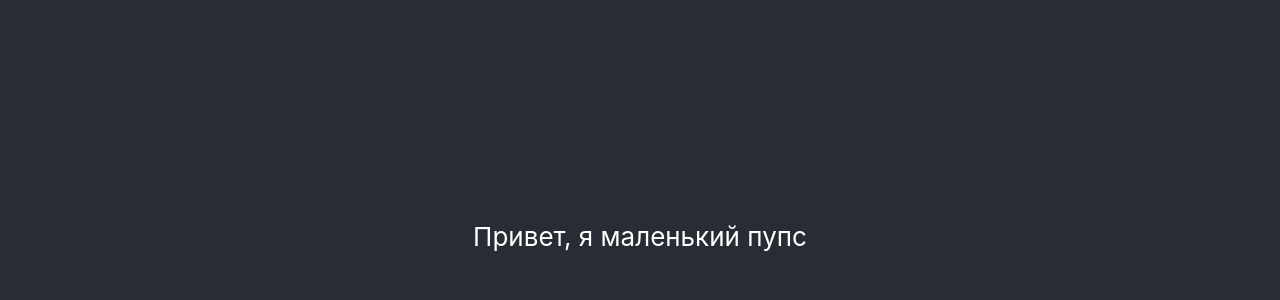
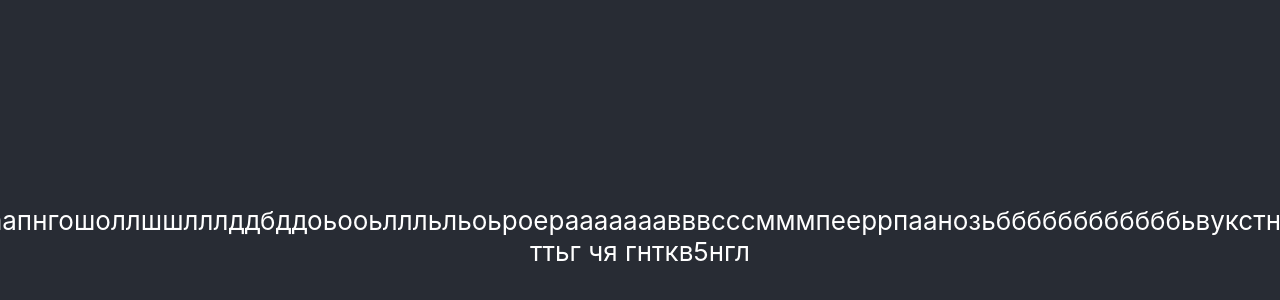
Before and after one commit to desmond1999d/artur, a React (Create React App) app: page / in a window 1280 px wide. Shown: the part 164-464 px from the top of the page. Built offline with nearby package versions, Linux system fonts and the light colour scheme.

Commit message:
gggffdffr

```diff
--- a/src/App.js
+++ b/src/App.js
@@ -6,7 +6,7 @@ function App() {
     <div className="App">
       <header className="App-header">
         <p>
-          Привет, я маленький пупс
+          аапнгошоллшшлллддбддоьооьллльльоьроерааааааавввсссмммпееррпаанозьббббббббббббьвукстнг ттьг чя гнткв5нгл
         </p>
       </header>
     </div>
```
